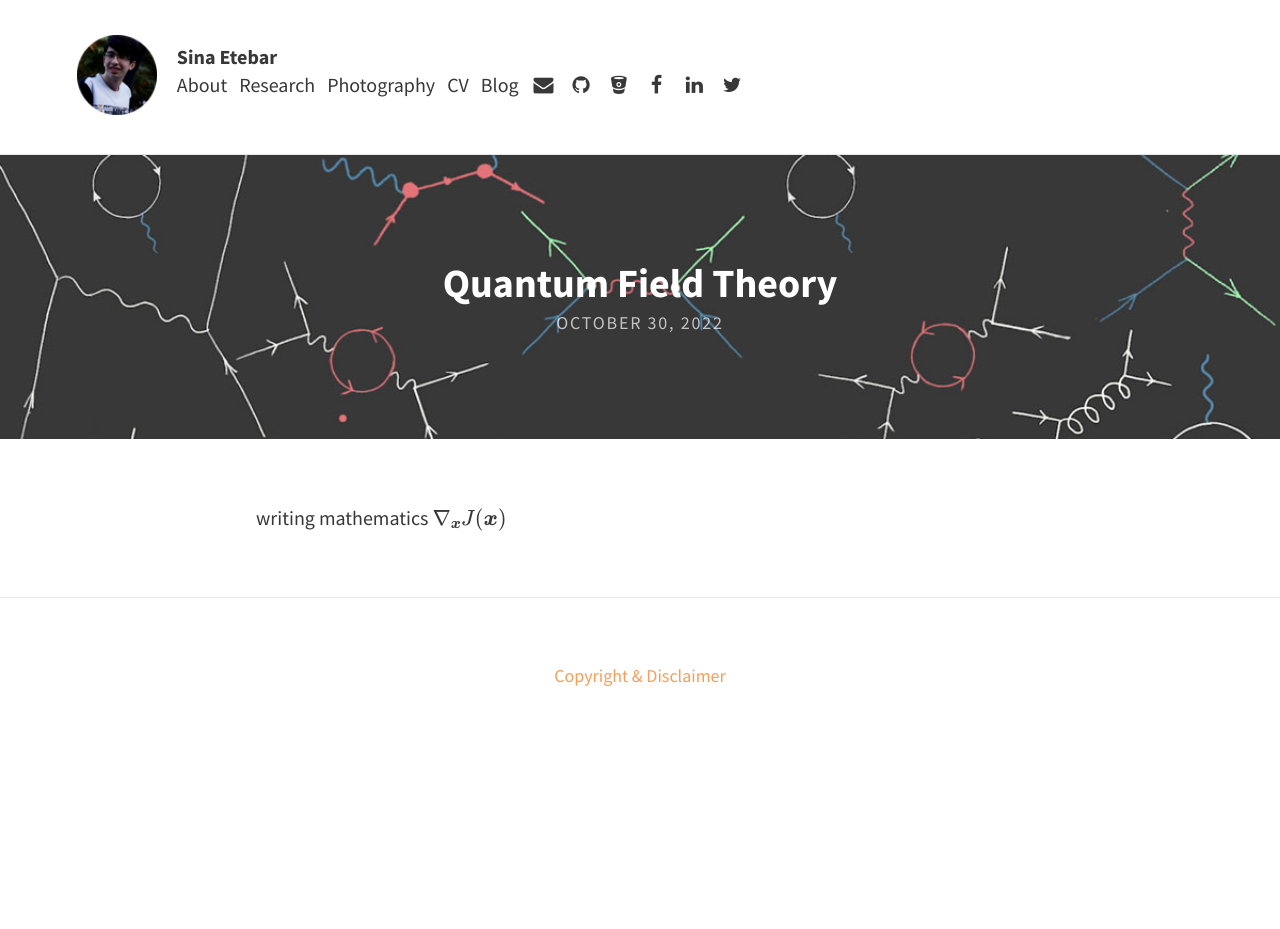
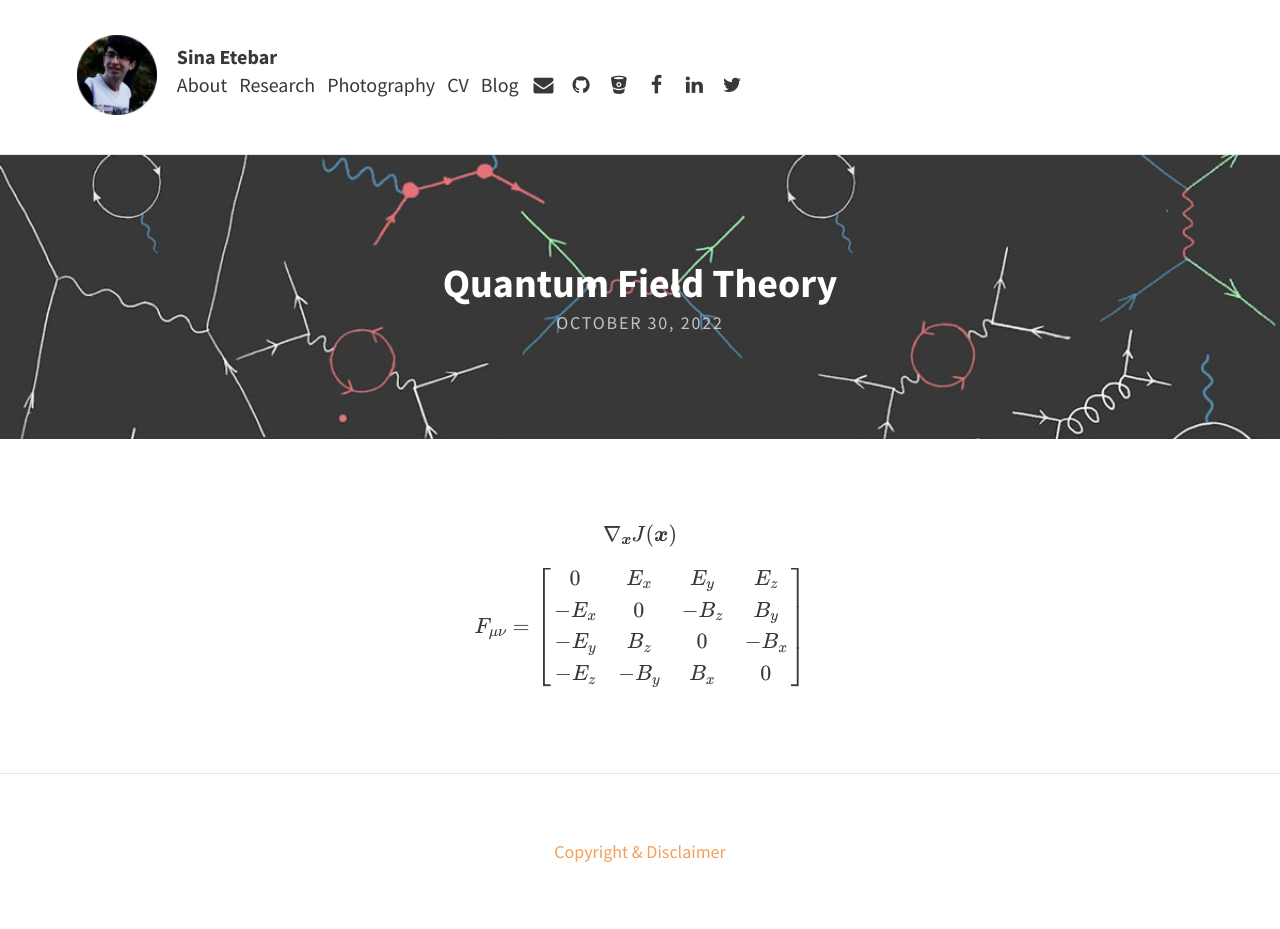
Before and after one commit to SinaEtebar/Website, a Jekyll site: the page built from _posts/2022-10-30-QFT.md, in a window 1280 px wide. Built offline with Jekyll 4.4.1, drawn with Linux system fonts in a browser that asks for light colours; nearby versions of some CDN libraries; formulas are drawn with MathJax 3; before the commit the page ends 900 px from its top, so only the background shows below that.

Commit message:
Update 2022-10-30-QFT.md

```diff
--- a/_posts/2022-10-30-QFT.md
+++ b/_posts/2022-10-30-QFT.md
@@ -3,5 +3,14 @@ layout: post
 title:  Quantum Field Theory
 feature-img: "assets/img/feynmandiagram.jpg"
 ---
-writing mathematics
+
+
 $$ \nabla_\boldsymbol{x} J(\boldsymbol{x}) $$
+
+$$ F_{\mu\nu} = \begin{bmatrix}
+        0&E_{x}&E_{y}&E_{z}\\
+        -E_{x}&0&-B_{z}&B_{y}\\
+        -E_{y}&B_{z}&0&-B_{x}\\
+        -E_{z}&-B_{y}&B_{x}&0
+    \end{bmatrix}
+ $$
```
